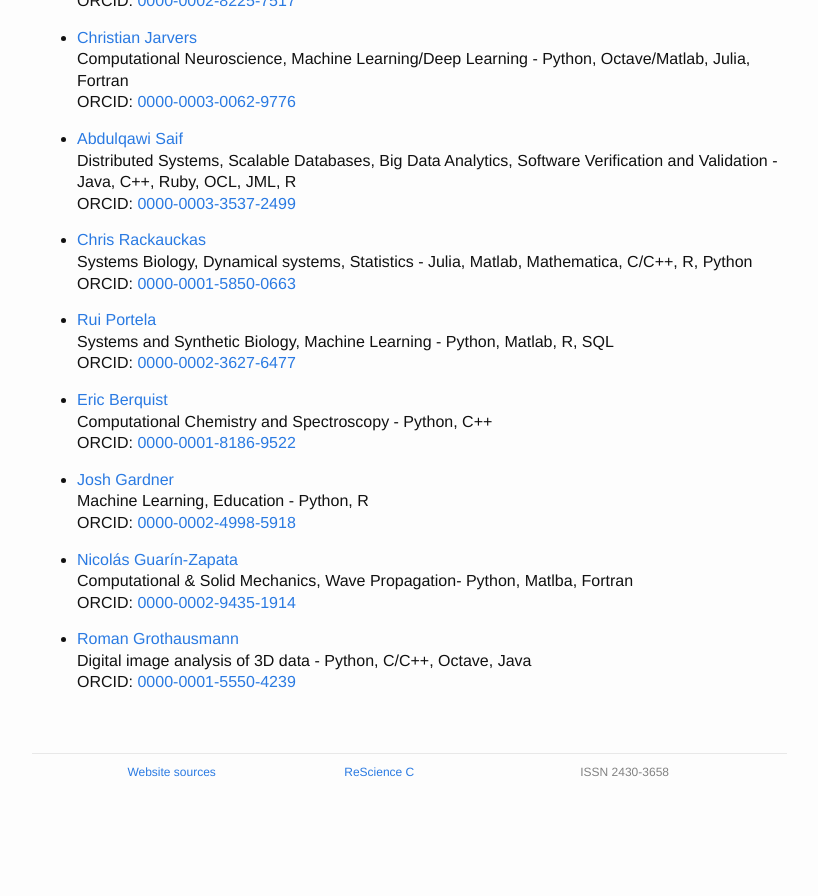
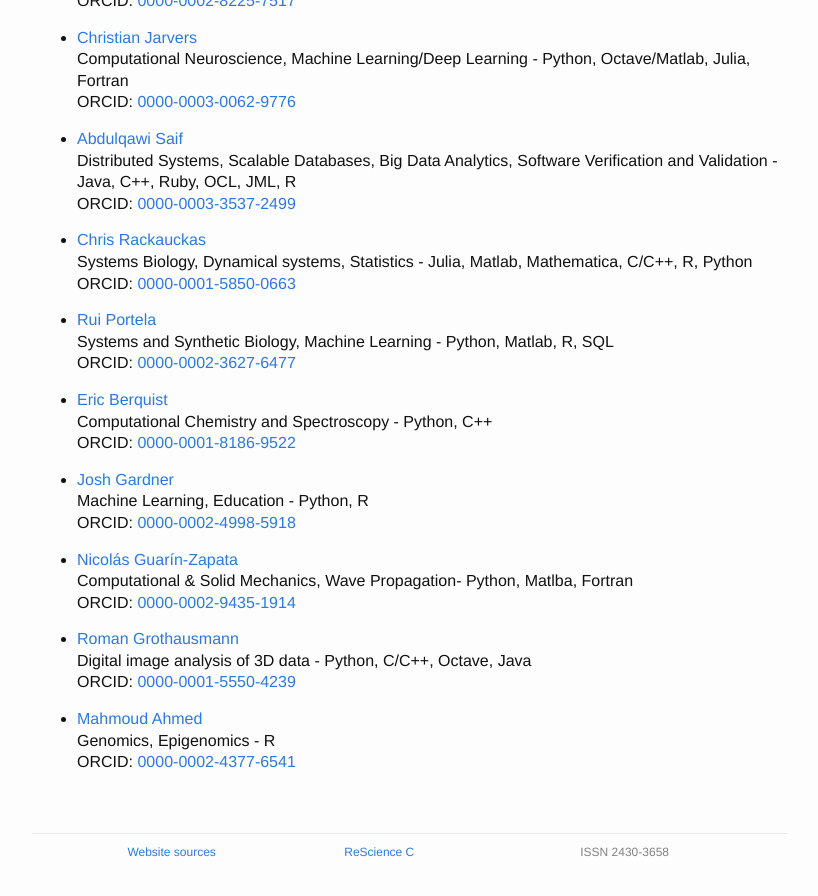
Before and after one commit to ReScience/rescience.github.io, a Jekyll site: the page built from 04-board.md, in a window 1280 px wide and 900 px high, scrolled down 9348 px. Shown: the top 896 px of the window, without its empty margins (223-1041 px from the left). Built offline with Jekyll 4.4.1, drawn with Linux system fonts in a browser that asks for light colours; our own code applies the rules of GitHub Pages for plain Markdown files; before the commit the page ends 10168 px from its top, so only the background shows below that.

Commit message:
Added Mahmoud Ahmed to the board

```diff
--- a/04-board.md
+++ b/04-board.md
@@ -512,3 +512,7 @@ ORCID: [0000-0002-8225-7517](https://orcid.org/0000-0002-8225-7517)
 * [Roman Grothausmann](https://github.com/romangrothausmann)
   Digital image analysis of 3D data - Python, C/C++, Octave, Java
   ORCID: [0000-0001-5550-4239](https://orcid.org/0000-0001-5550-4239)
+
+* [Mahmoud Ahmed](https://github.com/MahShaaban)
+  Genomics, Epigenomics - R
+  ORCID: [0000-0002-4377-6541](https://orcid.org/0000-0002-4377-6541)
```
